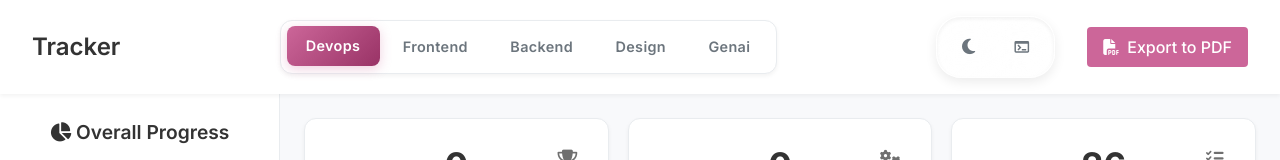
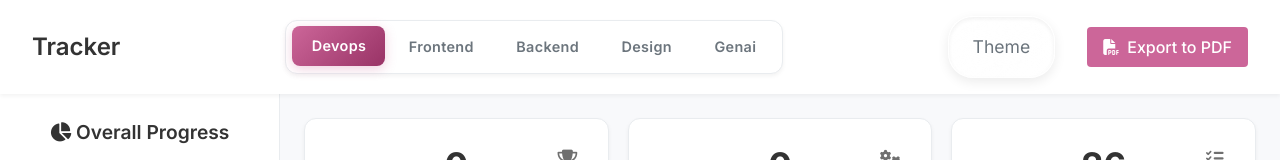
Before and after one commit to maitrekpatel1612/Tracker, a React (Vite) app: page / in a window 1280 px wide. Shown: the top 160 px of the page. Built offline with nearby package versions, Linux system fonts and the light colour scheme.

Commit message:
Refactor Header component: remove dark mode toggle and related imports, update theme toggle button

```diff
--- a/src/components/Header.jsx
+++ b/src/components/Header.jsx
@@ -1,12 +1,9 @@
 import React from 'react';
-import { MdTerminal } from 'react-icons/md';
 
 const Header = ({
   currentRoadmapType,
   onRoadmapChange,
-  isDarkMode,
   isCarbonMode,
-  toggleDarkMode,
   toggleCarbonMode,
   exportProgress
 }) => {
@@ -32,22 +29,15 @@ const Header = ({
           ))}
         </div>
       </nav>
-        <div className="header-actions">        <div className="theme-toggle-group">
-          <button
-            className={`theme-toggle ${isDarkMode ? 'active' : ''}`}
-            aria-label="Toggle dark mode"
-            onClick={toggleDarkMode}
-            title="Toggle Dark Mode"
-          >
-            <i className={`fas ${isDarkMode ? 'fa-sun' : 'fa-moon'}`}></i>
-          </button>
+      <div className="header-actions">
+        <div className="theme-toggle-group">
           <button
             className={`theme-toggle-carbon ${isCarbonMode ? 'active' : ''}`}
             aria-label="Toggle carbon mode"
             onClick={toggleCarbonMode}
             title="Toggle Carbon Green Theme"
           >
-            <MdTerminal />
+            <span>Theme</span>
           </button>
         </div>
         <button
```
